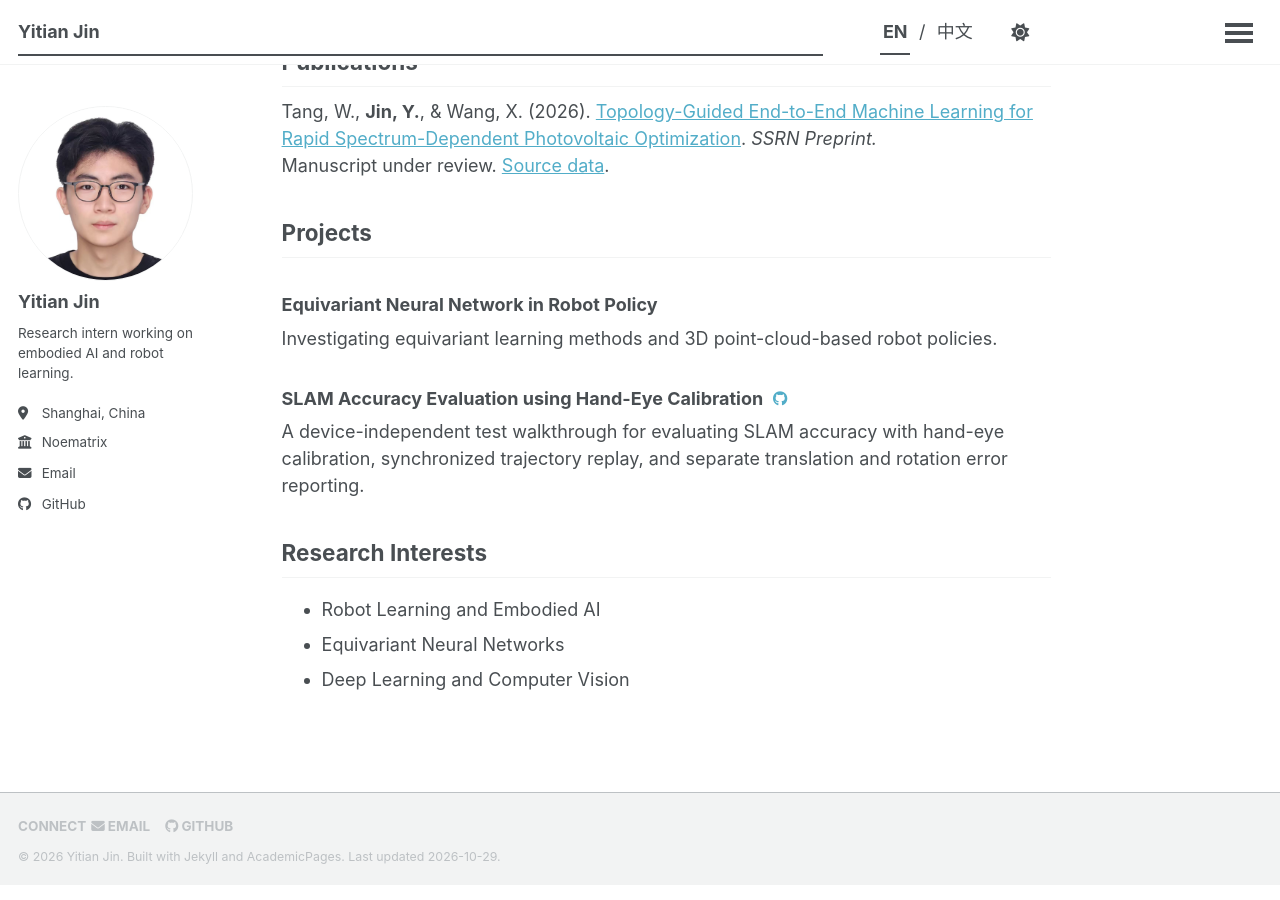
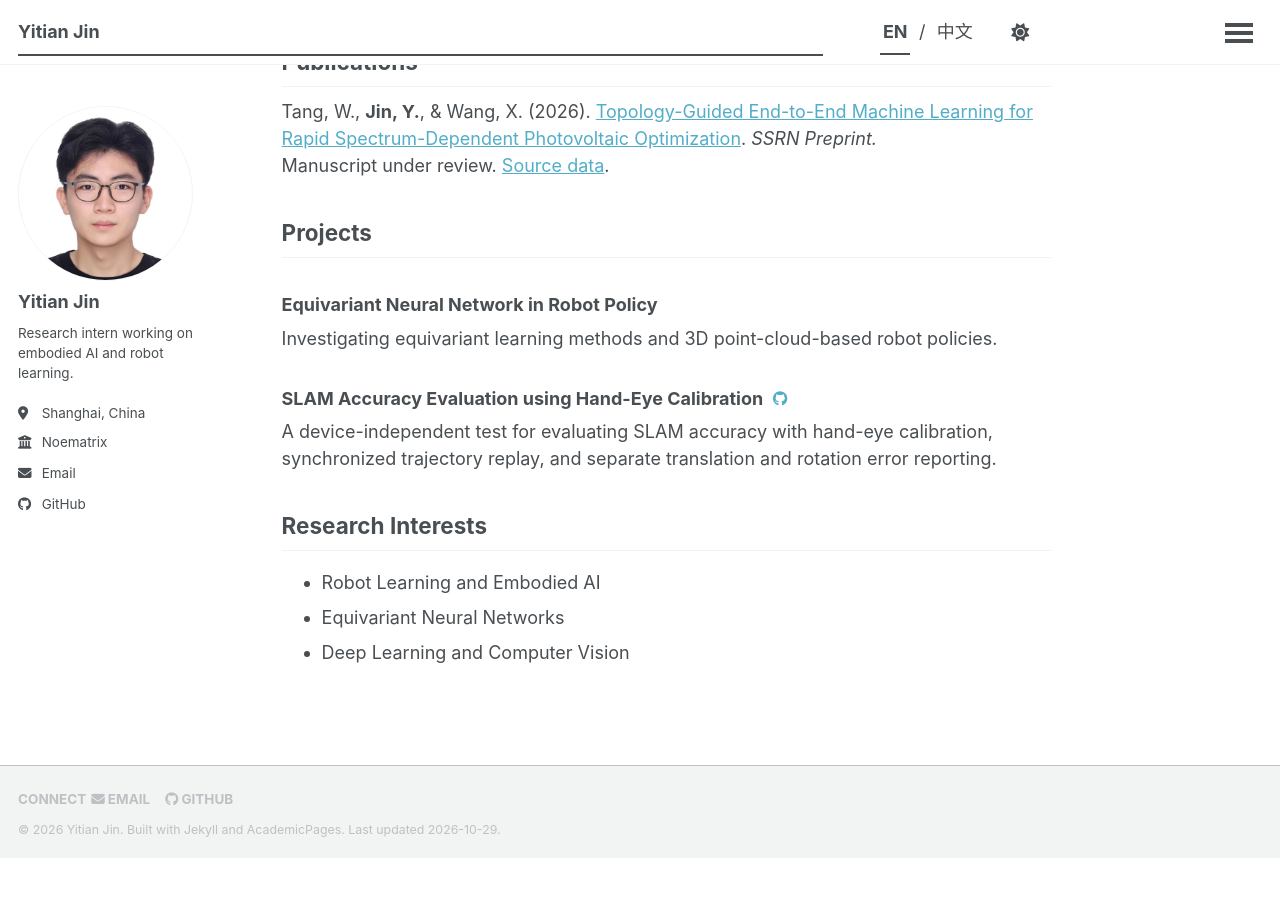
Before and after one commit to yj244-jyt/yj244-jyt.github.io, a Jekyll site: the page built from _pages/about.md, in a window 1280 px wide and 900 px high, scrolled down 588 px. Built offline with Jekyll 4.4.1, drawn with Linux system fonts in a browser that asks for light colours; a script that is not in the unit is left out; after the commit the page ends 1461 px from its top, so only the background shows below that.

Commit message:
Shorten SLAM project summary

```diff
--- a/_pages/about.md
+++ b/_pages/about.md
@@ -31,7 +31,7 @@ Investigating equivariant learning methods and 3D point-cloud-based robot polici
 
 ### SLAM Accuracy Evaluation using Hand-Eye Calibration <a class="project-github-link" href="https://github.com/yj244-jyt/ego-robot-calibration-public" title="View project on GitHub" aria-label="View SLAM Accuracy Evaluation using Hand-Eye Calibration on GitHub"><i class="fab fa-github" aria-hidden="true"></i></a>
 
-A device-independent test walkthrough for evaluating SLAM accuracy with hand-eye calibration, synchronized trajectory replay, and separate translation and rotation error reporting.
+A device-independent test for evaluating SLAM accuracy with hand-eye calibration, synchronized trajectory replay, and separate translation and rotation error reporting.
 
 ## Research Interests
 
```
Also changed, not shown: _pages/zh.md (+1 -1 lines).
